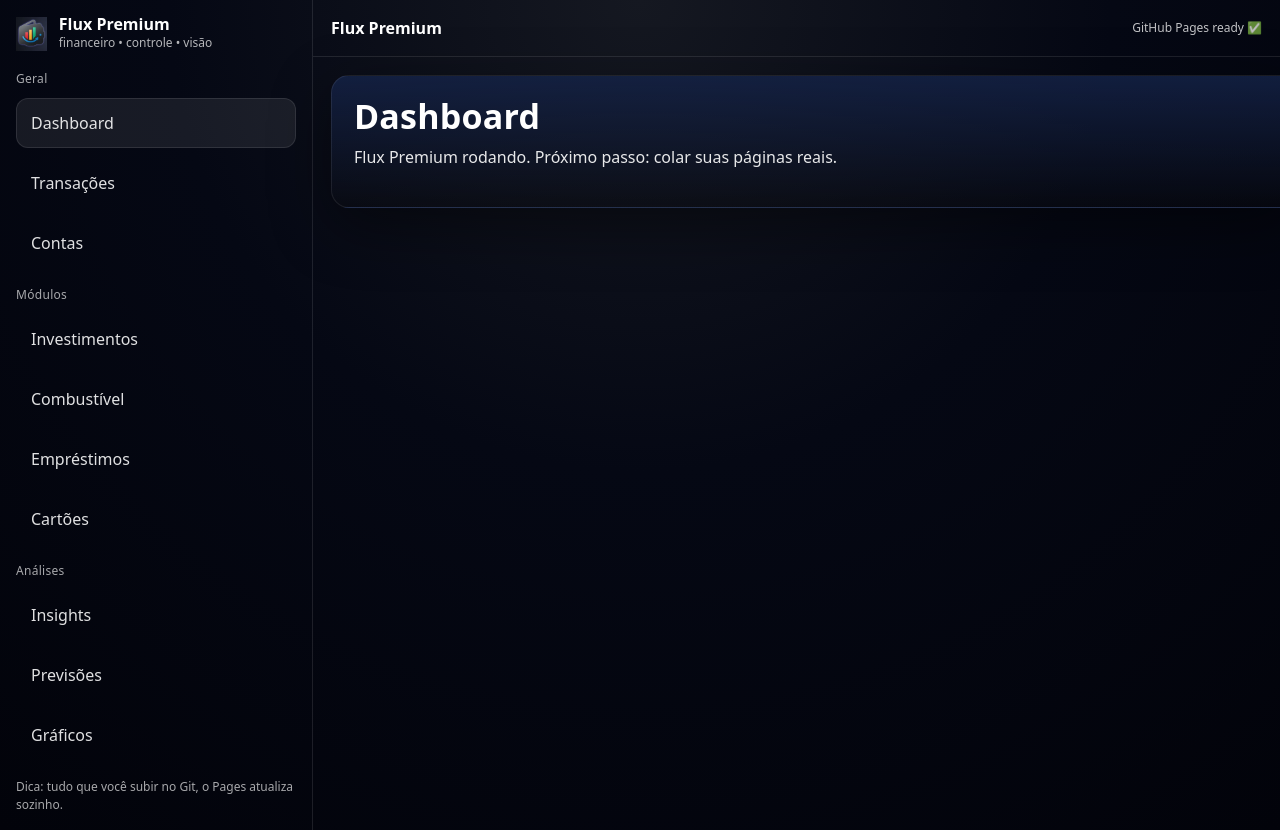
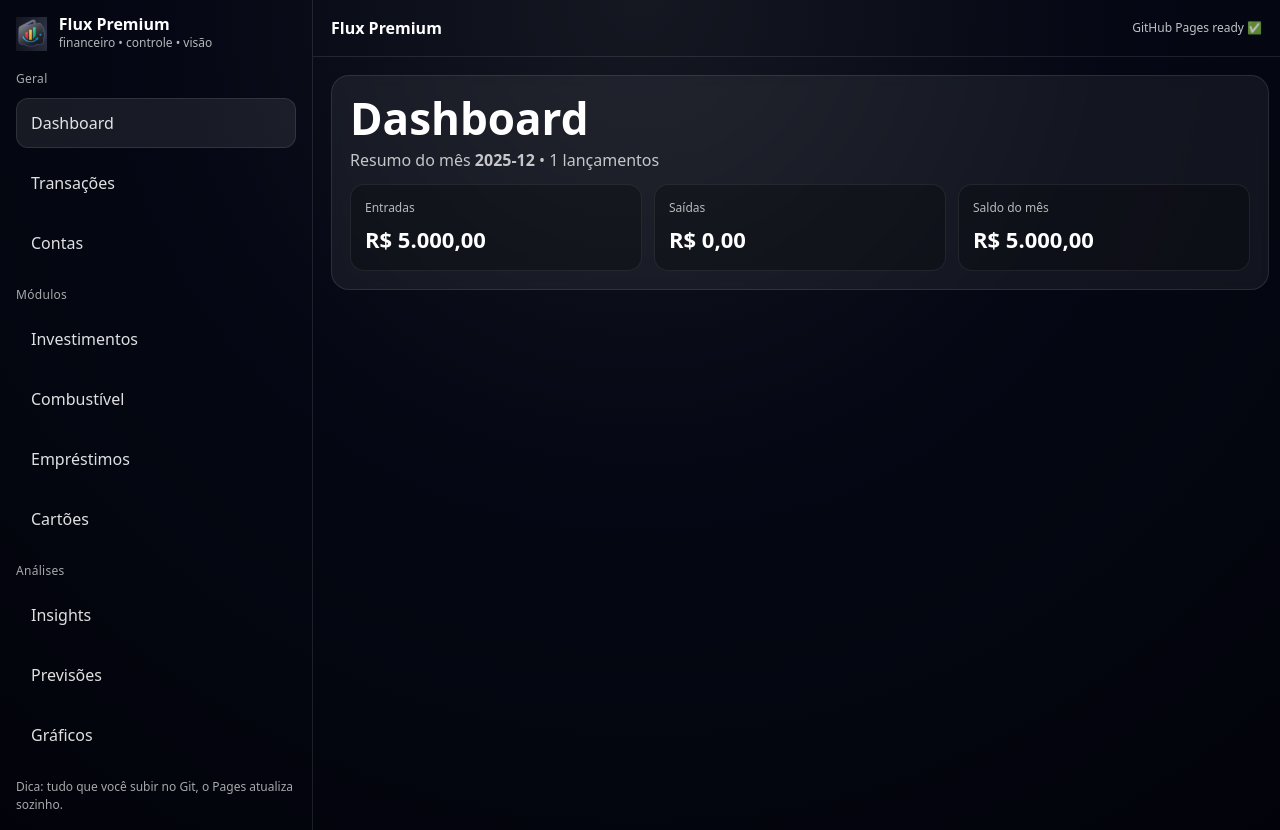
Before and after one commit to marianatsq97-ctrl/flux-premium, a React (Vite) app: page /#/dashboard in a window 1280 px wide. Built offline with nearby package versions, Linux system fonts and the light colour scheme.

Commit message:
feat: mvp transactions + dashboard with local db

```diff
--- a/src/main.jsx
+++ b/src/main.jsx
@@ -1,13 +1,16 @@
 import React from "react";
 import ReactDOM from "react-dom/client";
+import "./index.css";
 import { HashRouter } from "react-router-dom";
 import App from "./App.jsx";
-import "./index.css";
+import { DBProvider } from "./store/DBContext.jsx";
 
 ReactDOM.createRoot(document.getElementById("root")).render(
   <React.StrictMode>
-    <HashRouter>
-      <App />
-    </HashRouter>
+    <DBProvider>
+      <HashRouter>
+        <App />
+      </HashRouter>
+    </DBProvider>
   </React.StrictMode>
 );
--- a/src/pages/Bills.jsx
+++ b/src/pages/Bills.jsx
@@ -2,9 +2,17 @@ import React from "react";
 
 export default function Bills() {
   return (
-    <div style={{ padding: 18 }}>
-      <h1>Contas (em construção)</h1>
-      <p>Página em construção.</p>
+    <div style={{
+      padding: 18,
+      borderRadius: 18,
+      background: "rgba(255,255,255,0.06)",
+      border: "1px solid rgba(255,255,255,0.10)",
+      maxWidth: 900
+    }}>
+      <h1 style={{ margin: 0, fontSize: 40 }}>Contas</h1>
+      <div style={{ opacity: 0.75, marginTop: 8 }}>
+        Próximo passo: cadastrar contas e saldo por conta.
+      </div>
     </div>
   );
 }
--- a/src/pages/Dashboard.jsx
+++ b/src/pages/Dashboard.jsx
@@ -1,23 +1,59 @@
-import React from "react";
+import { useMemo } from "react";
+import { useDBContext } from "../store/DBContext.jsx";
+import { sumMonth } from "../store/db";
+
+function ymNow() {
+  const d = new Date();
+  return `${d.getFullYear()}-${String(d.getMonth() + 1).padStart(2, "0")}`;
+}
 
 export default function Dashboard() {
-  return (
+  const { db } = useDBContext();
+  const ym = ymNow();
+
+  const summary = useMemo(() => sumMonth(db, ym), [db, ym]);
+
+  const card = {
+    padding: 18,
+    borderRadius: 18,
+    background: "rgba(255,255,255,0.06)",
+    border: "1px solid rgba(255,255,255,0.10)",
+    backdropFilter: "blur(6px)",
+    maxWidth: 900,
+  };
+
+  const row = { display: "flex", gap: 12, flexWrap: "wrap", marginTop: 12 };
+
+  const pill = (label, value) => (
     <div
       style={{
-        padding: 22,
-        borderRadius: 18,
+        flex: "1 1 220px",
+        padding: 14,
+        borderRadius: 14,
+        background: "rgba(0,0,0,0.25)",
         border: "1px solid rgba(255,255,255,0.08)",
-        background:
-          "linear-gradient(180deg, rgba(20,34,70,0.85), rgba(10,10,12,0.35))",
-        boxShadow: "0 18px 60px rgba(0,0,0,0.45)",
       }}
     >
-      <h1 style={{ margin: 0, fontSize: 34, letterSpacing: 0.2 }}>
-        Dashboard
-      </h1>
-      <p style={{ marginTop: 10, opacity: 0.9 }}>
-        Flux Premium rodando. Próximo passo: colar suas páginas reais.
-      </p>
+      <div style={{ fontSize: 12, opacity: 0.7 }}>{label}</div>
+      <div style={{ fontSize: 22, fontWeight: 800, marginTop: 6 }}>{value}</div>
+    </div>
+  );
+
+  const brl = (n) =>
+    (Number(n) || 0).toLocaleString("pt-BR", { style: "currency", currency: "BRL" });
+
+  return (
+    <div style={card}>
+      <h1 style={{ margin: 0, fontSize: 44 }}>Dashboard</h1>
+      <div style={{ opacity: 0.75, marginTop: 6 }}>
+        Resumo do mês <b>{ym}</b> • {summary.count} lançamentos
+      </div>
+
+      <div style={row}>
+        {pill("Entradas", brl(summary.income))}
+        {pill("Saídas", brl(summary.expense))}
+        {pill("Saldo do mês", brl(summary.net))}
+      </div>
     </div>
   );
 }
--- a/src/pages/Transactions.jsx
+++ b/src/pages/Transactions.jsx
@@ -1,4 +1,139 @@
-import React from "react";
+import { useMemo, useState } from "react";
+import { useDBContext } from "../store/DBContext.jsx";
+import { addTransaction, deleteTransaction } from "../store/db";
+
+function todayISO() {
+  const d = new Date();
+  return `${d.getFullYear()}-${String(d.getMonth() + 1).padStart(2, "0")}-${String(d.getDate()).padStart(2, "0")}`;
+}
+
 export default function Transactions() {
-  return <h2>Lançamentos (em construção)</h2>;
+  const { db, setDB } = useDBContext();
+
+  const [form, setForm] = useState({
+    date: todayISO(),
+    type: "expense",
+    description: "",
+    category: "Outros",
+    amount: "",
+  });
+
+  const list = useMemo(() => db.transactions || [], [db]);
+
+  const brl = (n) =>
+    (Number(n) || 0).toLocaleString("pt-BR", { style: "currency", currency: "BRL" });
+
+  function onSubmit(e) {
+    e.preventDefault();
+    const amount = Number(String(form.amount).replace(",", "."));
+    if (!form.description.trim()) return alert("Coloca uma descrição.");
+    if (!amount || amount <= 0) return alert("Valor inválido.");
+
+    setDB((prev) => {
+      const next = structuredClone(prev);
+      addTransaction(next, { ...form, amount });
+      return next;
+    });
+
+    setForm((f) => ({ ...f, description: "", amount: "" }));
+  }
+
+  function remove(id) {
+    setDB((prev) => {
+      const next = structuredClone(prev);
+      deleteTransaction(next, id);
+      return next;
+    });
+  }
+
+  const card = {
+    padding: 18,
+    borderRadius: 18,
+    background: "rgba(255,255,255,0.06)",
+    border: "1px solid rgba(255,255,255,0.10)",
+    backdropFilter: "blur(6px)",
+    maxWidth: 980,
+  };
+
+  const input = {
+    padding: "10px 12px",
+    borderRadius: 12,
+    border: "1px solid rgba(255,255,255,0.12)",
+    background: "rgba(0,0,0,0.25)",
+    color: "rgba(255,255,255,0.92)",
+    outline: "none",
+  };
+
+  const btn = {
+    padding: "10px 14px",
+    borderRadius: 12,
+    border: "1px solid rgba(255,255,255,0.16)",
+    background: "rgba(255,255,255,0.10)",
+    color: "white",
+    cursor: "pointer",
+    fontWeight: 700,
+  };
+
+  return (
+    <div style={card}>
+      <h1 style={{ margin: 0, fontSize: 40 }}>Transações</h1>
+      <div style={{ opacity: 0.75, marginTop: 6 }}>
+        Adiciona lançamento e pronto. Sem planilha. (saudade? talvez. mas chega.)
+      </div>
+
+      <form
+        onSubmit={onSubmit}
+        style={{ display: "grid", gridTemplateColumns: "160px 160px 1fr 200px 160px", gap: 10, marginTop: 16 }}
+      >
+        <input style={input} type="date" value={form.date} onChange={(e)=>setForm({...form, date:e.target.value})} />
+        <select style={input} value={form.type} onChange={(e)=>setForm({...form, type:e.target.value})}>
+          <option value="expense">Saída</option>
+          <option value="income">Entrada</option>
+        </select>
+        <input style={input} placeholder="Descrição" value={form.description} onChange={(e)=>setForm({...form, description:e.target.value})} />
+        <select style={input} value={form.category} onChange={(e)=>setForm({...form, category:e.target.value})}>
+          {(db.categories || []).map((c) => <option key={c} value={c}>{c}</option>)}
+        </select>
+        <input style={input} placeholder="Valor (ex: 120,50)" value={form.amount} onChange={(e)=>setForm({...form, amount:e.target.value})} />
+        <button style={{ ...btn, gridColumn: "1 / -1" }} type="submit">Adicionar</button>
+      </form>
+
+      <div style={{ marginTop: 18, borderTop: "1px solid rgba(255,255,255,0.10)", paddingTop: 14 }}>
+        {list.length === 0 ? (
+          <div style={{ opacity: 0.7 }}>Nenhuma transação ainda.</div>
+        ) : (
+          <div style={{ display: "grid", gap: 10 }}>
+            {list.map((t) => (
+              <div
+                key={t.id}
+                style={{
+                  display: "grid",
+                  gridTemplateColumns: "120px 90px 1fr 180px 140px 90px",
+                  gap: 10,
+                  alignItems: "center",
+                  padding: 12,
+                  borderRadius: 14,
+                  background: "rgba(0,0,0,0.25)",
+                  border: "1px solid rgba(255,255,255,0.08)",
+                }}
+              >
+                <div style={{ opacity: 0.8 }}>{t.date}</div>
+                <div style={{ fontWeight: 800 }}>{t.type === "income" ? "ENT" : "SAI"}</div>
+                <div style={{ fontWeight: 700 }}>{t.description}</div>
+                <div style={{ opacity: 0.8 }}>{t.category}</div>
+                <div style={{ fontWeight: 800 }}>{brl(t.amount)}</div>
+                <button
+                  style={{ ...btn, padding: "8px 10px", background: "rgba(255,0,0,0.12)" }}
+                  onClick={() => remove(t.id)}
+                  type="button"
+                >
+                  X
+                </button>
+              </div>
+            ))}
+          </div>
+        )}
+      </div>
+    </div>
+  );
 }
--- /dev/null
+++ b/src/store/DBContext.jsx
@@ -0,0 +1,15 @@
+import React, { createContext, useContext } from "react";
+import { useDB } from "./useDB";
+
+const DBContext = createContext(null);
+
+export function DBProvider({ children }) {
+  const value = useDB();
+  return <DBContext.Provider value={value}>{children}</DBContext.Provider>;
+}
+
+export function useDBContext() {
+  const ctx = useContext(DBContext);
+  if (!ctx) throw new Error("useDBContext must be used inside DBProvider");
+  return ctx;
+}
--- /dev/null
+++ b/src/store/db.js
@@ -0,0 +1,76 @@
+const KEY = "flux_premium_v1";
+
+function uid() {
+  return Math.random().toString(16).slice(2) + Date.now().toString(16);
+}
+
+export function loadDB() {
+  try {
+    const raw = localStorage.getItem(KEY);
+    if (!raw) return seed();
+    return JSON.parse(raw);
+  } catch {
+    return seed();
+  }
+}
+
+export function saveDB(db) {
+  localStorage.setItem(KEY, JSON.stringify(db));
+}
+
+export function seed() {
+  const now = new Date();
+  const yyyy = now.getFullYear();
+  const mm = String(now.getMonth() + 1).padStart(2, "0");
+
+  return {
+    meta: { version: 1 },
+    accounts: [
+      { id: uid(), name: "Nubank", type: "Banco", balance: 0 },
+      { id: uid(), name: "Carteira", type: "Dinheiro", balance: 0 },
+    ],
+    categories: [
+      "Salário","Freela","Alimentação","Transporte","Casa","Lazer","Saúde","Investimentos","Outros"
+    ],
+    transactions: [
+      // exemplo
+      {
+        id: uid(),
+        date: `${yyyy}-${mm}-01`,
+        type: "income",
+        description: "Salário",
+        category: "Salário",
+        accountId: null,
+        amount: 5000,
+      },
+    ],
+  };
+}
+
+export function addTransaction(db, tx) {
+  const item = { id: uid(), ...tx };
+  db.transactions.unshift(item);
+  return db;
+}
+
+export function deleteTransaction(db, id) {
+  db.transactions = db.transactions.filter((t) => t.id !== id);
+  return db;
+}
+
+export function updateTransaction(db, id, patch) {
+  db.transactions = db.transactions.map((t) => (t.id === id ? { ...t, ...patch } : t));
+  return db;
+}
+
+export function monthKey(dateStr) {
+  // yyyy-mm-dd -> yyyy-mm
+  return dateStr?.slice(0, 7);
+}
+
+export function sumMonth(db, yyyyMm) {
+  const list = db.transactions.filter((t) => monthKey(t.date) === yyyyMm);
+  const income = list.filter(t => t.type === "income").reduce((a,b)=>a + Number(b.amount||0),0);
+  const expense = list.filter(t => t.type === "expense").reduce((a,b)=>a + Number(b.amount||0),0);
+  return { income, expense, net: income - expense, count: list.length };
+}
--- /dev/null
+++ b/src/store/useDB.js
@@ -0,0 +1,18 @@
+import { useEffect, useMemo, useState } from "react";
+import { loadDB, saveDB } from "./db";
+
+export function useDB() {
+  const [db, setDB] = useState(() => loadDB());
+
+  useEffect(() => {
+    saveDB(db);
+  }, [db]);
+
+  const api = useMemo(() => ({
+    db,
+    setDB,
+    reset: () => setDB(loadDB()),
+  }), [db]);
+
+  return api;
+}
```
